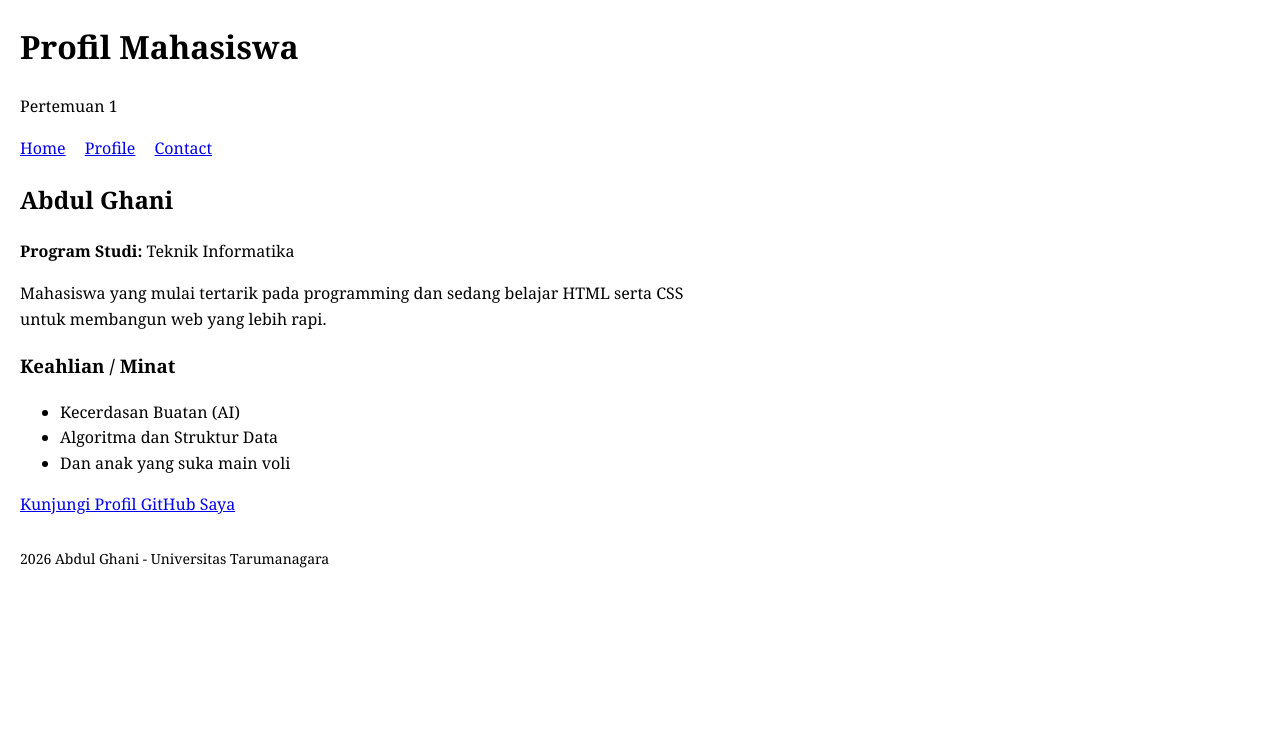
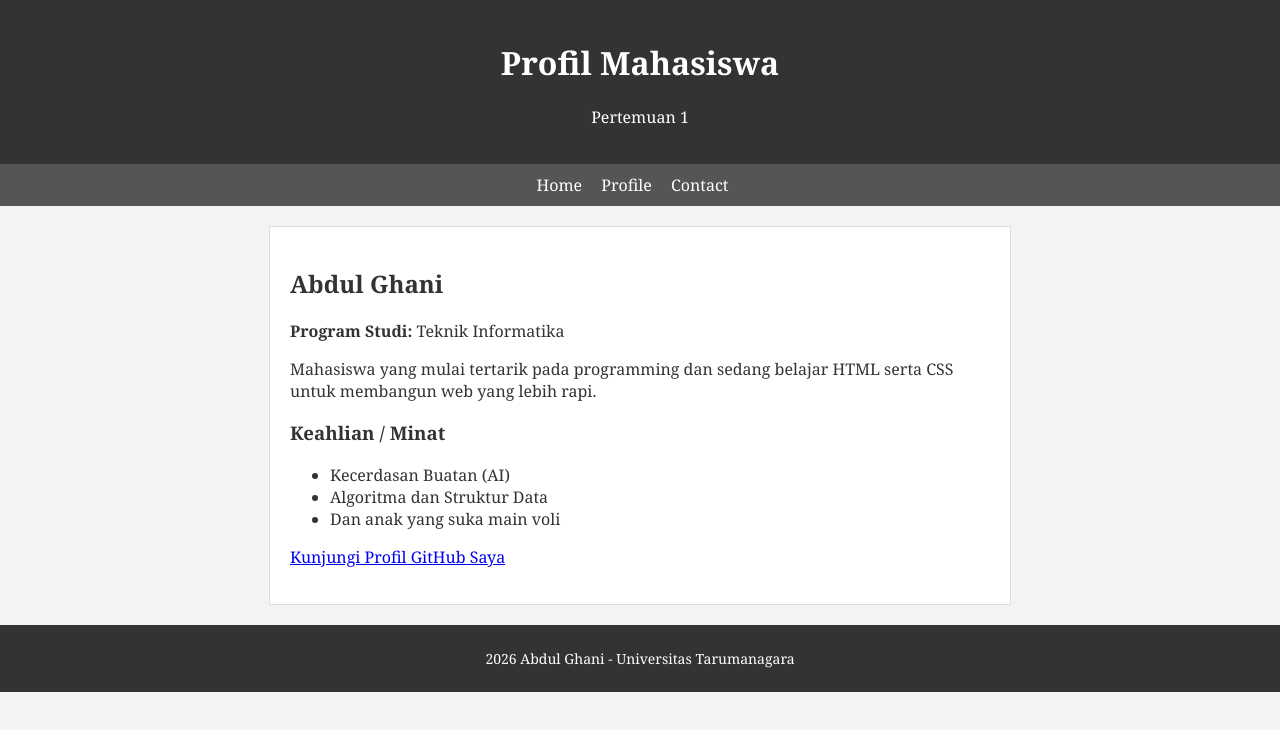
Before and after one commit to abdulghaniii757-collab/Tugas-Pertemuan-1, a plain HTML site: page index.html in a window 1280 px wide. Drawn offline with Linux system fonts and the light colour scheme.

Commit message:
update Tampilan

```diff
--- a/style.css
+++ b/style.css
@@ -1,18 +1,45 @@
 body {
     font-family: Georgia, serif;
-    margin: 20px;
-    line-height: 1.6;
+    margin: 0;
+    background-color: #f4f4f4;
+    color: #333333;
+}
+
+header {
+    background-color: #333333;
+    color: #ffffff;
+    padding: 20px;
+    text-align: center;
+}
+
+nav {
+    background-color: #555555;
+    padding: 10px;
+    text-align: center;
 }
 
 nav a {
+    color: #ffffff;
     margin-right: 15px;
+    text-decoration: none;
+}
+
+nav a:hover {
+    text-decoration: underline;
 }
 
 article {
     max-width: 700px;
+    margin: 20px auto;
+    padding: 20px;
+    background-color: #ffffff;
+    border: 1px solid #dddddd;
 }
 
 footer {
-    margin-top: 30px;
+    background-color: #333333;
+    color: #ffffff;
+    text-align: center;
+    padding: 10px;
     font-size: 14px;
 }
```
